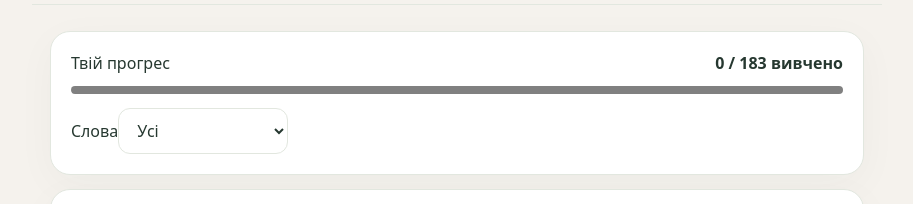
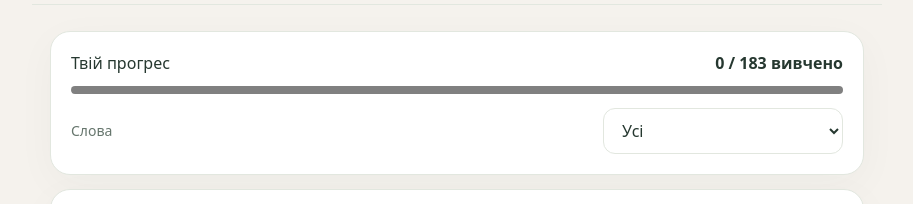
Before and after one commit to qlohnx/kotoba, a plain HTML site: page index.html in a window 1280 px wide. Shown: the part 80-284 px from the top of the page, without its empty margins (183-1096 px from the left). Drawn offline with Linux system fonts and the light colour scheme.

Commit message:
Style word filter in progress panel

```diff
--- a/style.css
+++ b/style.css
@@ -20,3 +20,5 @@ main{padding-top:calc(var(--top-height,100px) + 12px);padding-bottom:calc(var(--
 main{padding-top:calc(var(--top-height,110px) + 12px);padding-bottom:calc(var(--bottom-height,220px) + 24px)}
 html{scroll-padding-top:120px;scroll-padding-bottom:240px}
 footer{padding-bottom:12px}
+
+.word-filter label{display:flex;align-items:center;justify-content:space-between;gap:12px;font-size:14px;color:var(--muted)}.word-filter select{flex:1;max-width:240px;min-width:0;font-size:16px}
```
